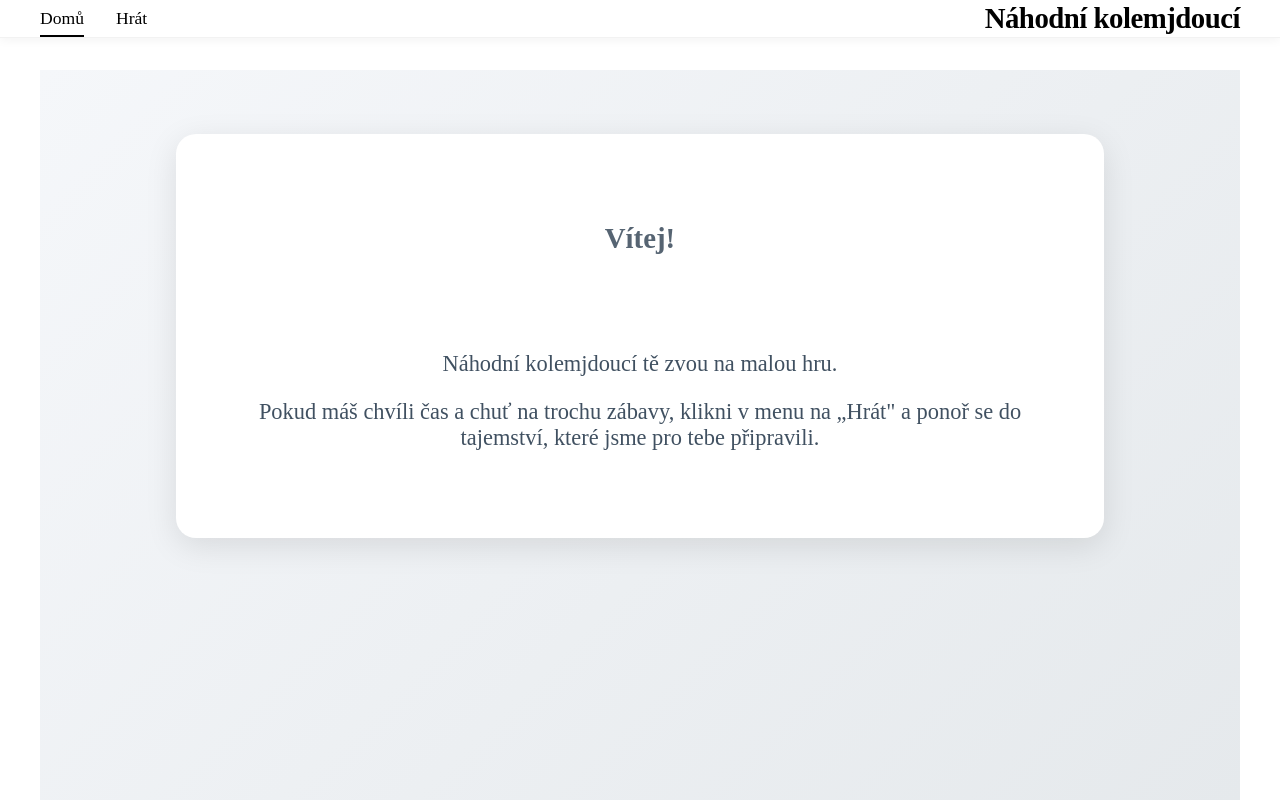
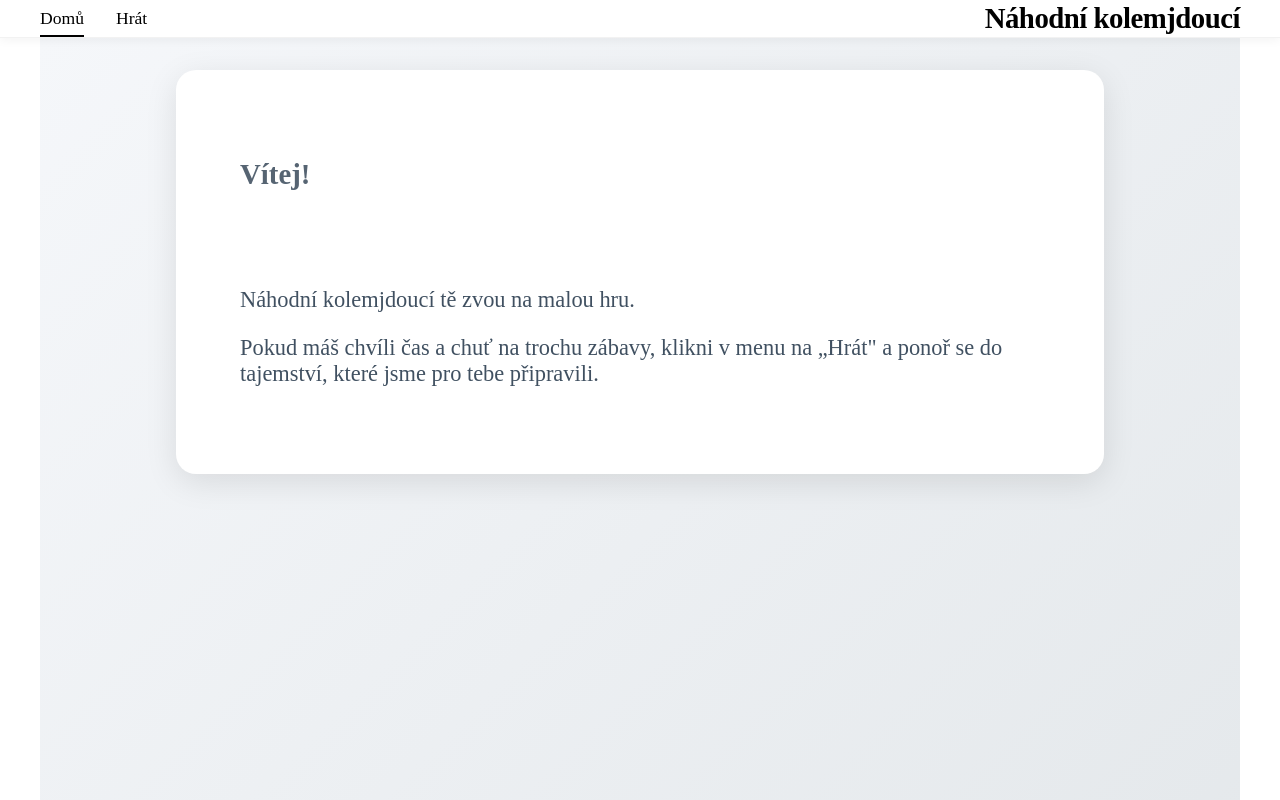
Before and after one commit to Hreeik/puzzle-app, a React (Vite) app: page / in a window 1280 px wide. Shown: the top 800 px of the page. Built offline with nearby package versions, Linux system fonts and the light colour scheme.

Commit message:
Fix spacing and layout consistency across pages

```diff
--- a/src/App.css
+++ b/src/App.css
@@ -6,7 +6,6 @@
 
 .main-content {
     flex: 1;
-    padding: 2rem 0;
 }
 
 .container {
--- a/src/pages/Home.css
+++ b/src/pages/Home.css
@@ -1,10 +1,9 @@
 .home-container {
-    text-align: center;
-    padding: 2rem;
     min-height: 100vh;
     display: flex;
     flex-direction: column;
     align-items: center;
+    padding: 2rem;
     background: linear-gradient(135deg, #f5f7fa 0%, #e4e8eb 100%);
     color: #2c3e50;
 }
@@ -16,7 +15,7 @@
     border-radius: 20px;
     box-shadow: 0 8px 32px rgba(0, 0, 0, 0.1);
     animation: fadeIn 0.5s ease-out;
-    margin-top: 2rem;
+    width: 100%;
 }
 
 .page-title {
```
